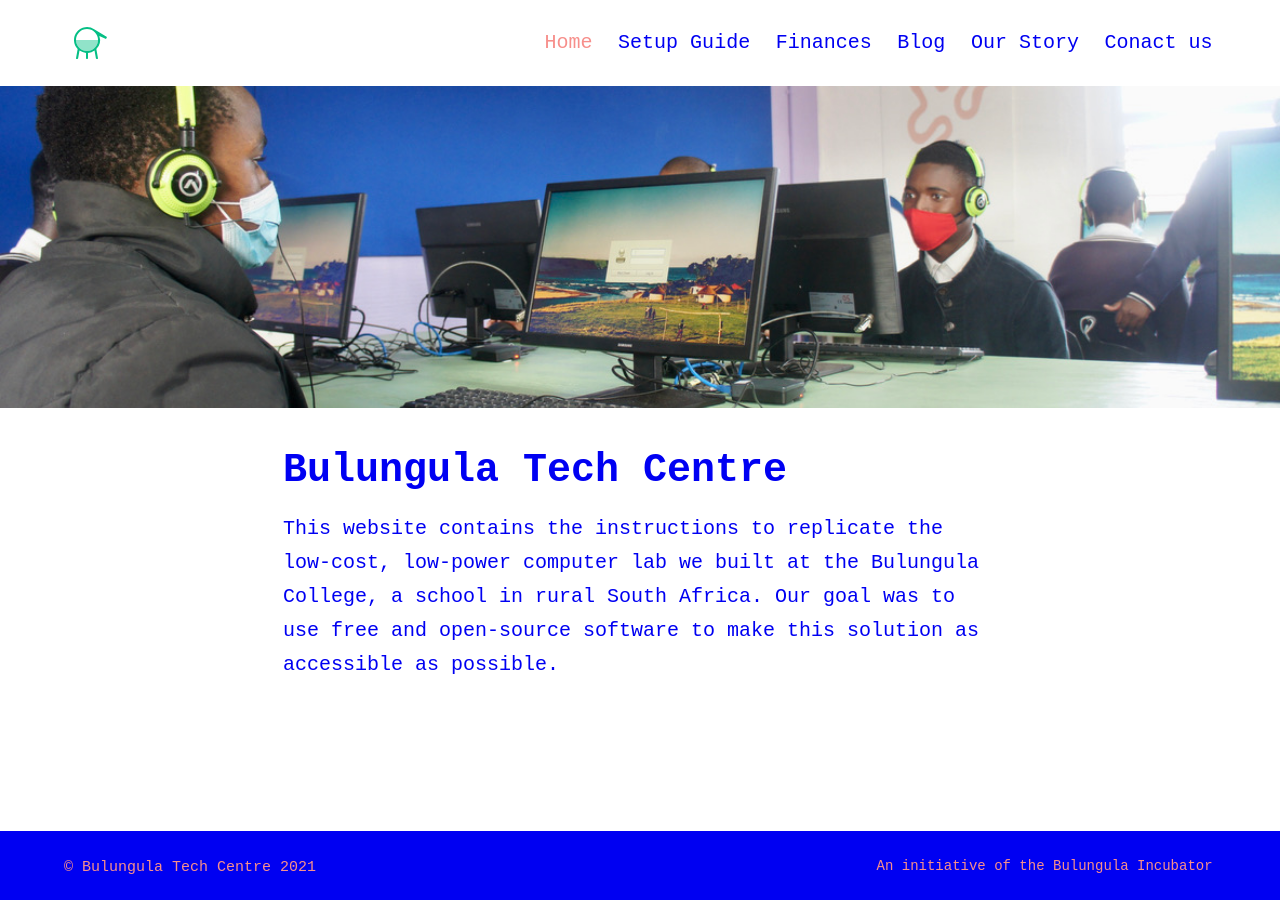
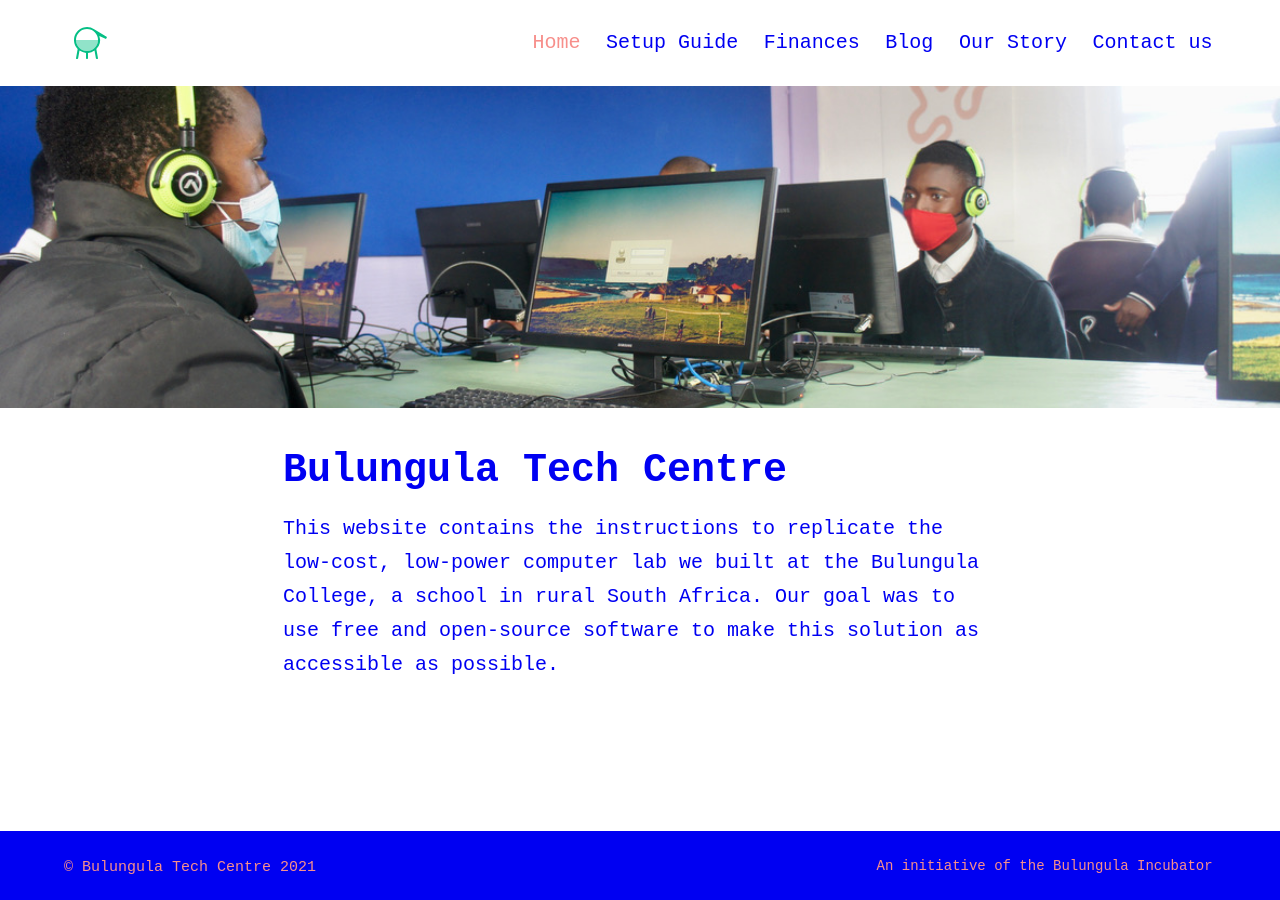
Before and after one commit to bulungula-tech-centre/bulungula-tech-centre, a Jekyll site: the page built from index.md, in a window 1280 px wide. Built offline with Jekyll 4.4.1, drawn with Linux system fonts in a browser that asks for light colours.

Commit message:
fix spelling mistake

```diff
--- a/_config.yml
+++ b/_config.yml
@@ -126,7 +126,7 @@ navigation_header:
   url: /blog/
 - title: Our Story
   url: /story/
-- title: Conact us
+- title: Contact us
   url: /contact/
 
 navigation_footer:
```
